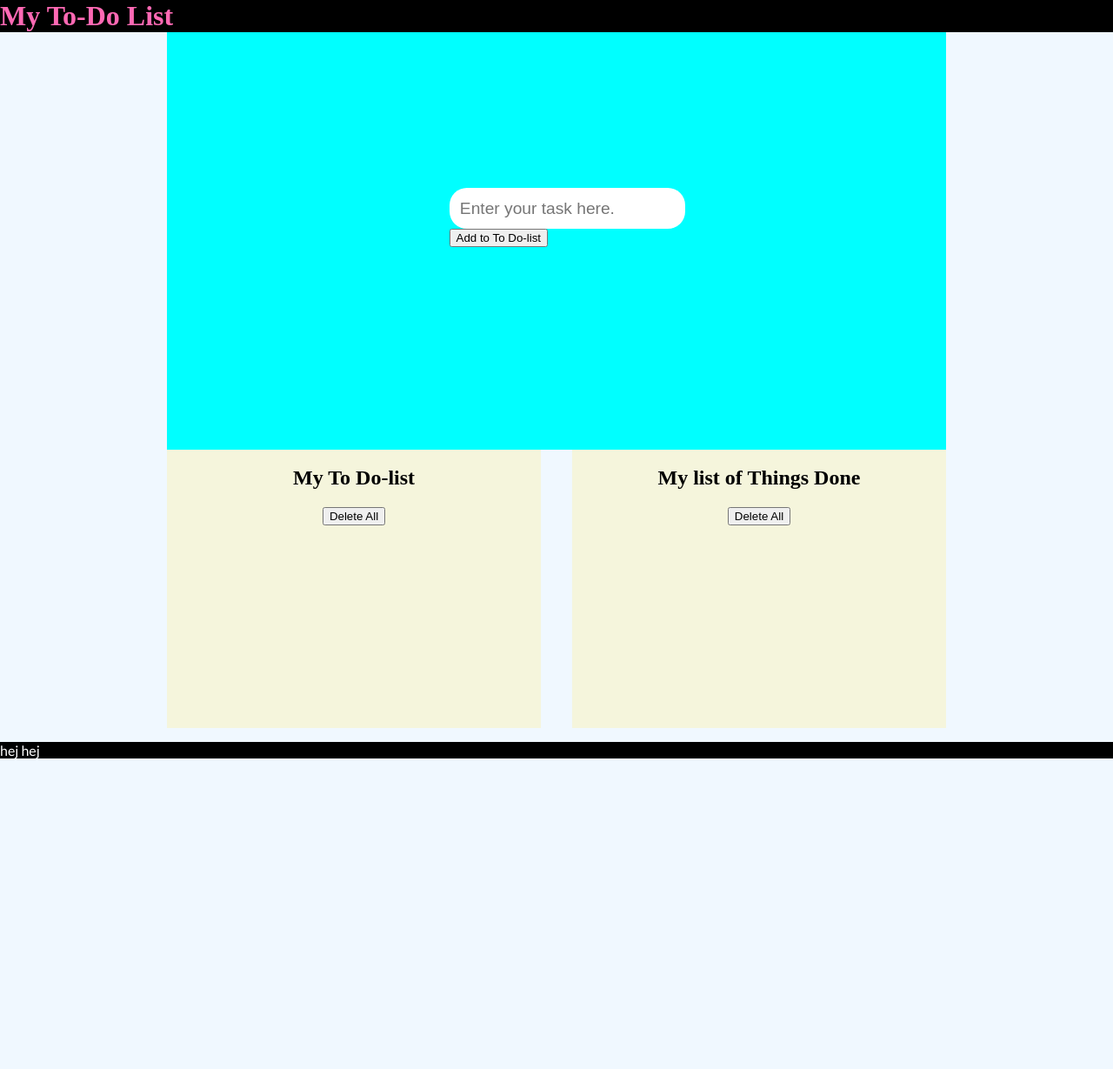
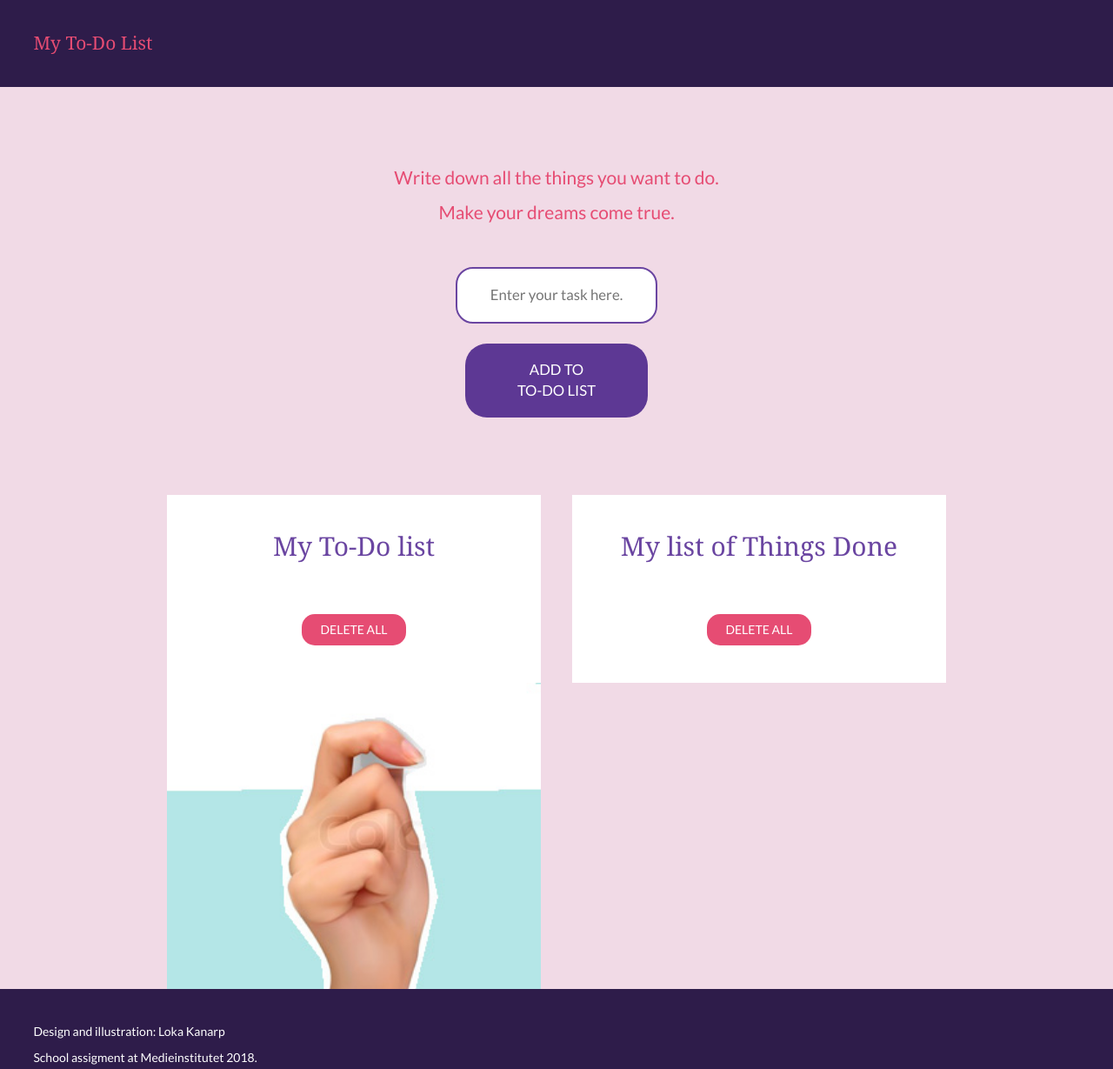
Before and after one commit to lokakanarp/to_do_javascript, a plain HTML site: page index.html in a window 1280 px wide. Shown: the top 1229 px of the page at 87% size. Before the commit the page ends 888 px from the top, so only its background shows below. Drawn offline with nearby package versions, Linux system fonts and the light colour scheme.

Commit message:
css updates

```diff
--- a/css/sass/style.scss
+++ b/css/sass/style.scss
@@ -1,22 +1,35 @@
-//Här skriver jag all css
+
+$header-color: #2e1c4a;
+$background-color: #f1dae6;
+$heading-color: #6a45a1;
+$button-color: #e64c73;
+$button-color2: #5d3894;
+$done-list-color: #00cc99;
+
 body {
 	margin: 0;
-	background-color: aliceblue;
+	background-color: $background-color;
+	font-family: 'Lato', sans-serif;
 }
-
 .header {
-	background-color: black;
+	background-color: $header-color;
 	margin: 0;
-
+	padding: 3%;
 	h1 {
-	color: hotpink;
+	font-family: 'Noto Serif', serif;
+	color: $button-color;
+	font-size: 1.5em;
 	margin: 0;
 	}
+}
+h2 {
+	color: $heading-color;
+	margin-bottom: 10%;
+	font-family: 'Noto Serif', serif;
 }
 .super_wrapper {
 	display: flex;
 	justify-content: center;
-	min-height: 100vh;
 }
 .wrapper {
 	display: flex;
@@ -24,43 +37,135 @@ body {
 	flex: 0 1 auto;
 	width: 70%;
 	justify-content: space-between;
-
+	margin-bottom: 0;
 }
-
 .input_div {
 	display: flex;
 	justify-content: center;
 	flex: 0 1 auto;
 	width: 100%;
-	background-color: aqua;
-
 }
 .input_div_middle {
-	padding-top: 20%;
-
+	flex: 0 1 auto;
+	padding: 10% 0 10% 0;
+	box-sizing: border-box;
+	text-align: center;
 }
 .input {
 	border-radius: 20px;
 	font-size: 1.2em;
 	padding: 5%;
-	border: none;
+	border: 2px solid $heading-color;
+	margin: 10% auto 6% auto;
+	text-align: center;
 }
 .list_wrap {
+	display: flex;
 	flex: 0 1 auto;
-	background-color: beige;
+	flex-direction: column;
 	box-sizing: border-box;
 	width: 48%;
 	text-align: center;
+	padding-bottom: 0;
+	align-content: stretch;
 
+}
+.top_div {
+	flex: 0 1 auto;
+	background-color: white;
+	padding: 5% 2% 10% 2%;
+	box-sizing: border-box;
 
+}
+.img_div {
+	background: url("../../images/800px_COLOURBOX4491500.jpg") no-repeat;
+	height: 44vh;
+	background-size: 100%;
+	margin-bottom: 0;
+}
+img {
+	min-width: 100%;
 }
 p {
 	font-family: 'Lato', sans-serif;
+	font-size: 1.5em;
+	color: $heading-color;
+	color: $button-color;
+}
+p.p_done {
+	color: $done-list-color;
+}
+.glyphicon-ok {
+	color: $done-list-color;
+}
+.glyphicon-remove {
+	color: $button-color;
+}
+
+.errorMessage p{
+	color: black;
+	background-color: yellow;
+	font-size: 1.2em;
+	margin-bottom: 0;
+	padding: 2% 0 2% 0;
+}
+.addButton {
+	background-color: $button-color2;
+    border: none;
+    color: white;
+    padding: 5% 16%;
+ 	border-radius: 25px;
+    text-decoration: none;
+    font-size: 1.2em;
+    margin: 0 auto;
+	display: block;
+	box-sizing: border-box;
+
+}
+.deleteAllDoneButton, .deleteAllButton {
+	background-color: $button-color;
+    border: none;
+    color: white;
+    padding: 2% 5%;
+	width: 120px;
+    text-decoration: none;
+	border-radius: 15px;
+    //font-size: 1em;
+    margin: 15% auto 0 auto;
+	display: block;
+	box-sizing: border-box;
+	//text-align: center;
+
+}
+.done {
+	background-color: #e6e6e6;
+	border-radius: 15px;
+    border: none;
+    color: black;
+    padding: 1.5% 2%;
+    text-decoration: none;
+    font-size: 0.7em;
+    margin: 0 2% 5% 2%;
+	box-sizing: border-box;
+}
+.delete, .deleteDone {
+	background-color: #e6e6e6;
+	border-radius: 15px;
+    border: none;
+    color: black;
+    padding: 1.5% 2%;
+    text-decoration: none;
+    font-size: 0.7em;
+    margin: 0 2% 5% 2%;
+	box-sizing: border-box;
 }
 .footer_text {
 	color: white;
+	font-size: 1em;
 }
 footer {
-	background-color: black;
+	background-color: $header-color;
+	padding: 3%;
 	margin: 0;
+	//box-sizing: border-box;
 }
--- a/index.html
+++ b/index.html
@@ -3,8 +3,9 @@
 <head>
 	<meta charset="UTF-8">
 	<title>To-do</title>
+	<link rel="stylesheet" href="https://maxcdn.bootstrapcdn.com/bootstrap/3.3.7/css/bootstrap.min.css" integrity="sha384-BVYiiSIFeK1dGmJRAkycuHAHRg32OmUcww7on3RYdg4Va+PmSTsz/K68vbdEjh4u" crossorigin="anonymous">
 	<link rel="stylesheet" href="css/css/style.css">
-	<link href="https://fonts.googleapis.com/css?family=Lato" rel="stylesheet">
+	<link href="https://fonts.googleapis.com/css?family=Lato|Noto+Serif" rel="stylesheet">
 </head>
 <body>
 	<header>
@@ -17,25 +18,37 @@
 		   <div class="wrapper">
 		   		<div class="input_div">
 		   			<div class="input_div_middle">
-						<input class="input" type="text" id="input" placeholder="Enter your task here."/>
-						<br>
-						<button id="addButton">Add to To Do-list</button>
+						<p class="intro">Write down all the things you want to do.</p>
+						<p class="intro">Make your dreams come true.</p>
+							<div class="errorMessage" id="errorMessage"></div>
+							<input class="input" type="text" id="input" placeholder="Enter your task here."/>
+							<button id="addButton" class="addButton">ADD TO <br>TO-DO LIST</button>
 					</div>
 				</div>
 				<div class="list_wrap">
-					<h2>My To Do-list</h2>
-					<div id="my_to_do_list_div"></div>
-					<button id="deleteAllButton">Delete All</button>
+					<div class="top_div">
+						<h2>My To-Do list</h2>
+						<div id="my_to_do_list_div"></div>
+						<button id="deleteAllButton" class="deleteAllButton">DELETE ALL</button>
+					</div>
+					<div class="img_div"></div>
 				</div>
 				<div class="list_wrap">
-					<h2>My list of Things Done</h2>
-					<div id="my_done_list_div"></div>
-					<button id="deleteAllDoneButton">Delete All</button>
+					<div class="top_div">
+						<h2>My list of Things Done</h2>
+						<div id="my_done_list_div"></div>
+						<button id="deleteAllDoneButton" class="deleteAllDoneButton">DELETE ALL</button>
+					</div>
 				</div>
 			</div>
 		</div>
 	</main>
-	<footer><p class="footer_text">hej hej</p></footer>
+	<footer>
+		<p class="footer_text">Design and illustration: Loka Kanarp</p>
+		<p class="footer_text">School assigment at Medieinstitutet 2018.</p>
+		<p class="footer_text"><a href="https://github.com/lokakanarp/to_do_javascript">Github repo.</a></p>
+
+	</footer>
 
 
 <script src="main.js"></script>
--- a/main.js
+++ b/main.js
@@ -4,15 +4,21 @@ const myToDoListDiv = document.getElementById('my_to_do_list_div');
 const myDoneListDiv = document.getElementById('my_done_list_div');
 const deleteAllButton = document.getElementById("deleteAllButton");
 const deleteAllDoneButton = document.getElementById("deleteAllDoneButton");
+const errorMessage = document.getElementById("errorMessage");
 
 /*A function that creates objects and but them in an array.
 It also compares objects so there is no dupicates in the array.*/
 function putObjectInArray(array, task) {
-	if (array.filter(function(e){ return e.todo == task }).length > 0 || task.length < 1) {
-		console.log("stop!");
+	if (array.filter(function(e){ return e.todo == task }).length > 0) {
+		errorMessage.innerHTML = `<p>You have already entered this task.<br>Please try again.</p>`;
+	}
+	else if (task.length < 1){
+		errorMessage.innerHTML = `<p>Don't forget to write something.</p>`;
 	}
 	else {
 	array.push({todo: task, done: false});
+		errorMessage.innerHTML = "";
+
 	return array;
 	}
 }; //End of function
@@ -25,8 +31,8 @@ function makeHTMLOutOfArray(array, string, boolean) {
 		  string +=
 			`<div>
 				<p>${array[i].todo}</p>
-				<button class="done">Done</button>
-				<button class="delete">Delete</button>
+				<button class="done"><span class="glyphicon glyphicon-ok"></span> DONE</button>
+				<button class="delete"><span class="glyphicon glyphicon-remove"></span> DELETE</button>
 			</div>`;
 			}
 		}
@@ -37,8 +43,8 @@ function makeHTMLOutOfArray(array, string, boolean) {
 			if(array[i].done == true) {
 		  string +=
 			  `<div>
-				  <p>${array[i].todo}</p>
-				  <button class="deleteDone">Delete</button>
+				  <p class="p_done">${array[i].todo}</p>
+				  <button class="deleteDone"><span class="glyphicon glyphicon-remove"></span> DELETE</button>
 			   </div>`;
 			}
 		}
```
Also changed, not shown: css/css/style.css, images/800px_COLOURBOX4491500.jpg (added).
